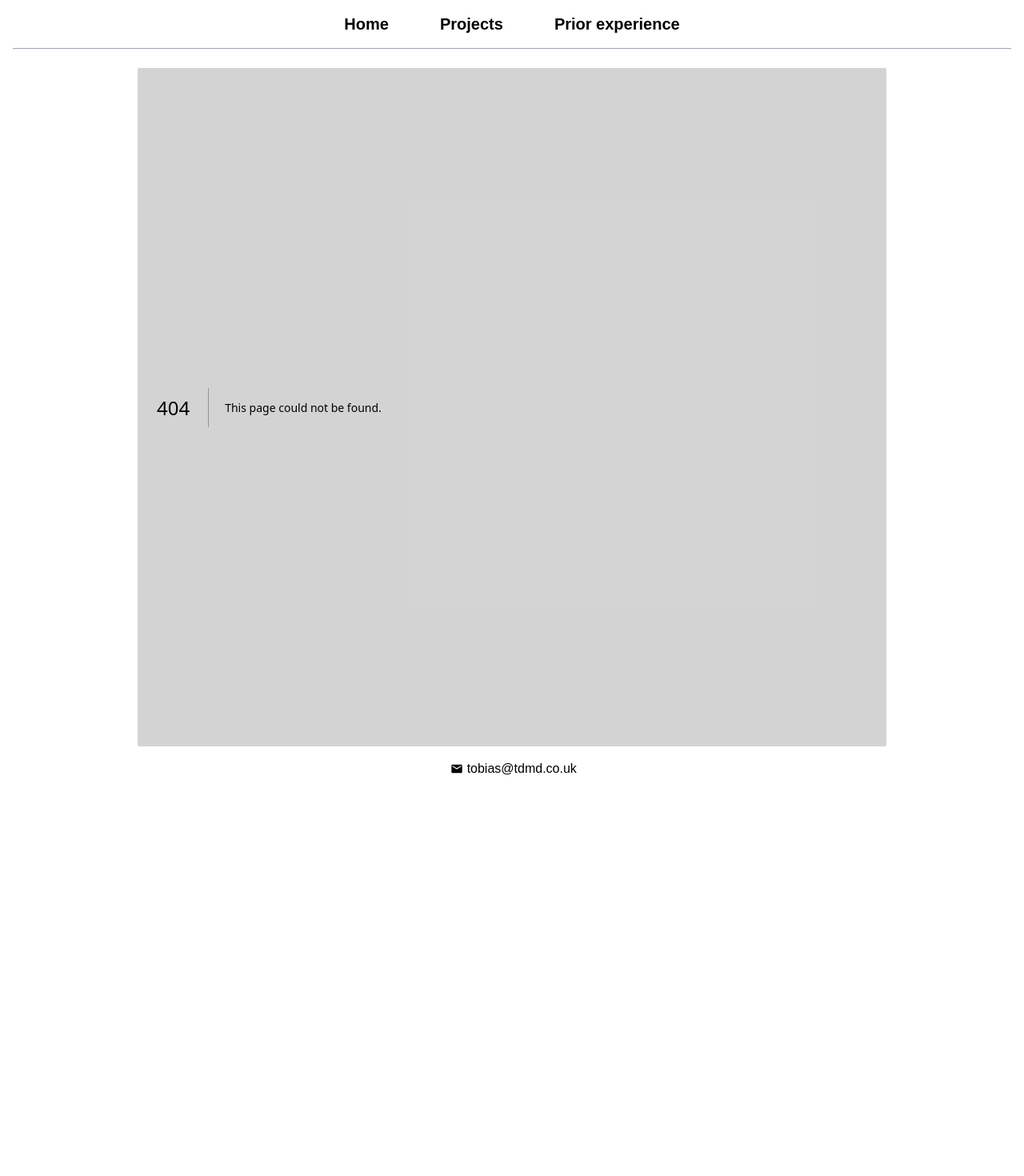
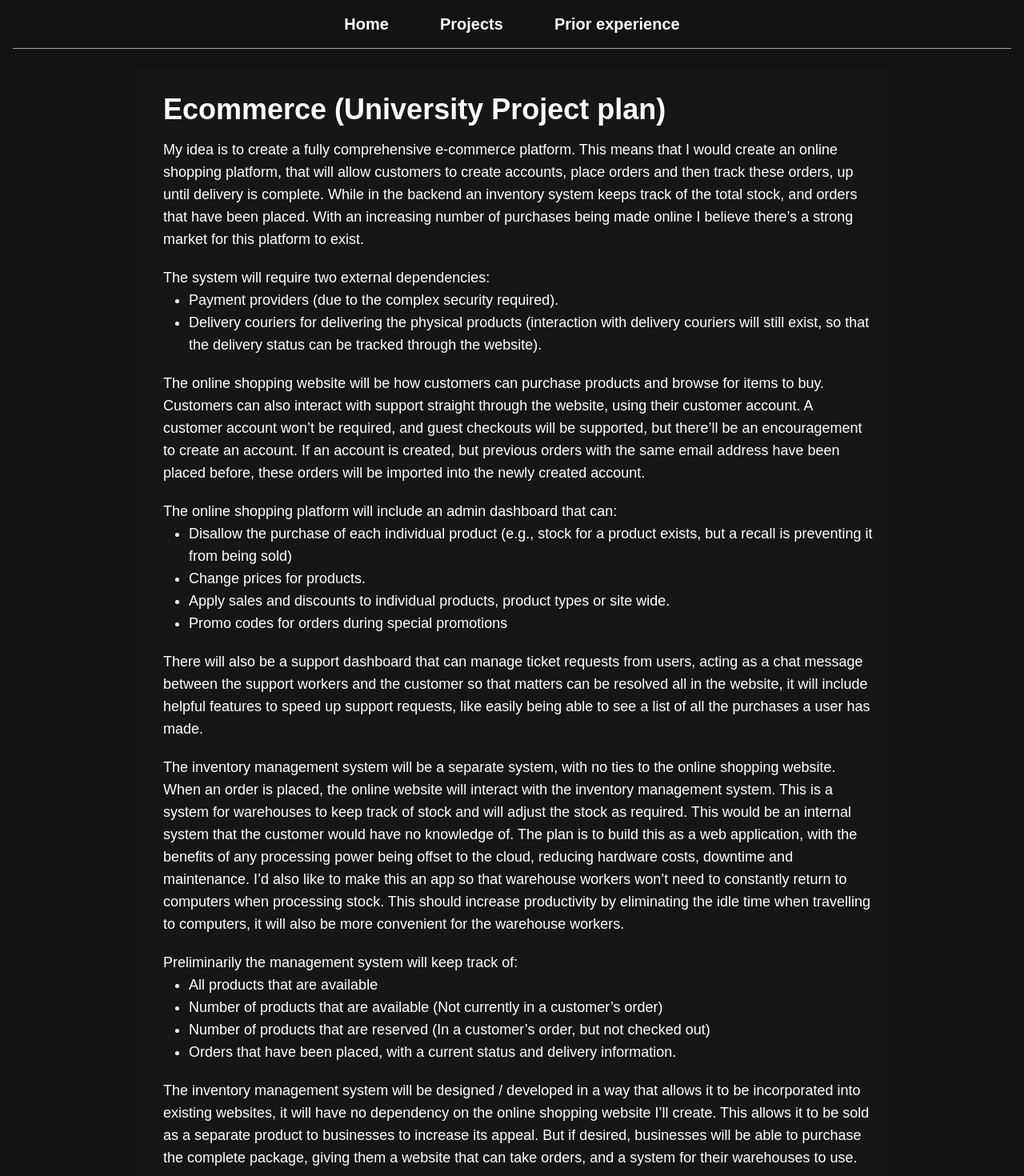
Before and after one commit to AmzingTobias/Portfolio, a Next.js app: page /projects/ecommerce in a window 1280 px wide. Before the commit this address had no page. Shown: the top 1470 px of the page at 80% size. Before the commit the page ends 989 px from the top, so only its background shows below. Built offline with nearby package versions, Linux system fonts and the light colour scheme.

Commit message:
Add the Ecommerce page

```diff
--- /dev/null
+++ b/app/projects/ecommerce/page.tsx
@@ -0,0 +1,53 @@
+import ProjectTemplate, { TProjectTemplate } from "../ProjectTemplate";
+
+const sudoku_project: TProjectTemplate = {
+  project_name: "Ecommerce (University Project plan)",
+  project_details: [
+    "My idea is to create a fully comprehensive e-commerce platform. This means that I would create an online shopping platform, that will allow customers to create accounts, place orders and then track these orders, up until delivery is complete. While in the backend an inventory system keeps track of the total stock, and orders that have been placed. With an increasing number of purchases being made online I believe there’s a strong market for this platform to exist.",
+    " ",
+    "The system will require two external dependencies:",
+    [
+      "Payment providers (due to the complex security required).",
+      "Delivery couriers for delivering the physical products (interaction with delivery couriers will still exist, so that the delivery status can be tracked through the website).",
+    ],
+    " ",
+    "The online shopping website will be how customers can purchase products and browse for items to buy. Customers can also interact with support straight through the website, using their customer account. A customer account won’t be required, and guest checkouts will be supported, but there’ll be an encouragement to create an account. If an account is created, but previous orders with the same email address have been placed before, these orders will be imported into the newly created account.",
+    "    The online shopping platform will include an admin dashboard that can:",
+    [
+      "Disallow the purchase of each individual product (e.g., stock for a product exists, but a recall is preventing it from being sold)",
+      "Change prices for products.",
+      "Apply sales and discounts to individual products, product types or site wide.",
+      "Promo codes for orders during special promotions",
+    ],
+    "There will also be a support dashboard that can manage ticket requests from users, acting as a chat message between the support workers and the customer so that matters can be resolved all in the website, it will include helpful features to speed up support requests, like easily being able to see a list of all the purchases a user has made. ",
+    " ",
+    "The inventory management system will be a separate system, with no ties to the online shopping website. When an order is placed, the online website will interact with the inventory management system. This is a system for warehouses to keep track of stock and will adjust the stock as required. This would be an internal system that the customer would have no knowledge of. The plan is to build this as a web application, with the benefits of any processing power being offset to the cloud, reducing hardware costs, downtime and maintenance. I’d also like to make this an app so that warehouse workers won’t need to constantly return to computers when processing stock. This should increase productivity by eliminating the idle time when travelling to computers, it will also be more convenient for the warehouse workers.",
+    "Preliminarily the management system will keep track of:",
+    [
+      "All products that are available",
+      "Number of products that are available (Not currently in a customer’s order)",
+      "Number of products that are reserved (In a customer’s order, but not checked out)",
+      "Orders that have been placed, with a current status and delivery information.",
+    ],
+    " ",
+    "The inventory management system will be designed / developed in a way that allows it to be incorporated into existing websites, it will have no dependency on the online shopping website I’ll create. This allows it to be sold as a separate product to businesses to increase its appeal. But if desired, businesses will be able to purchase the complete package, giving them a website that can take orders, and a system for their warehouses to use.",
+  ],
+  project_btns: {},
+  use_row: false,
+};
+
+const SudokuProjectPage = () => {
+  return (
+    <main className="w-full">
+      <ProjectTemplate
+        project_name={sudoku_project.project_name}
+        image_details={sudoku_project.image_details}
+        project_details={sudoku_project.project_details}
+        project_btns={sudoku_project.project_btns}
+        use_row={false}
+      />
+    </main>
+  );
+};
+
+export default SudokuProjectPage;
```
Also changed, not shown: project-details/Ecommerce.txt (added).
